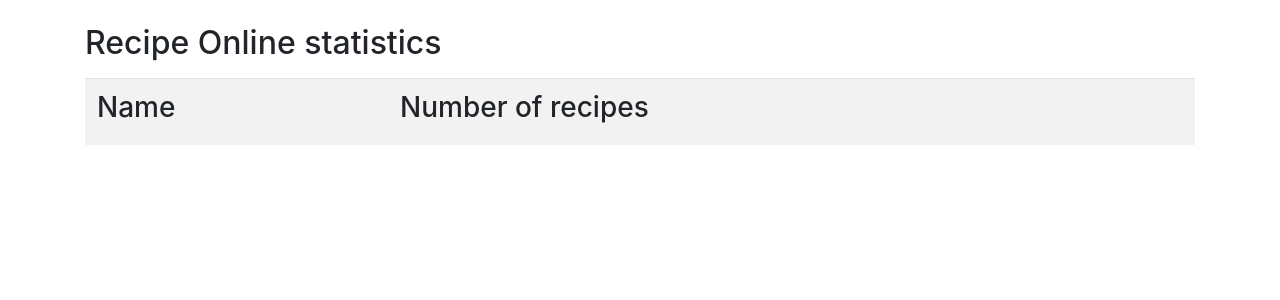
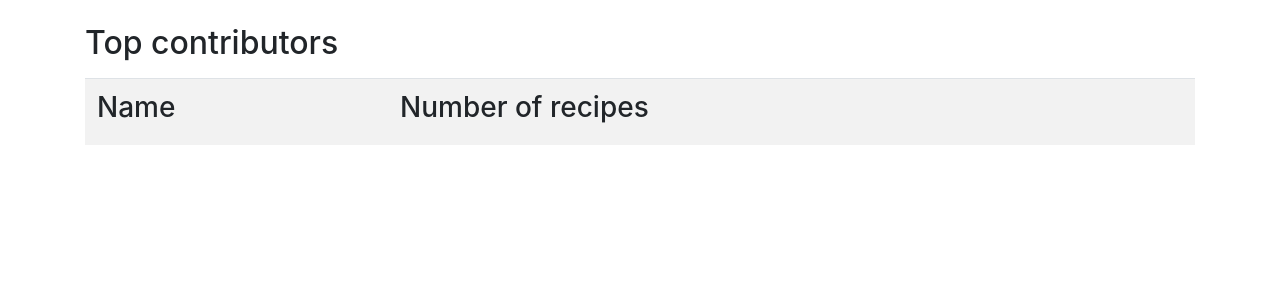
Before and after one commit to lauriap/OnlineRecipes, a Flask app: template application/templates/recipes/topcontributors.html in a window 1280 px wide. Shown: the part 56-356 px from the top of the page. Run offline with Flask 2, Linux system fonts and the light colour scheme; the template is opened without the code that fills it, so the values that code supplies are empty; some libraries are stand-ins or nearby versions.

Commit message:
Vko6 v. 1.23

```diff
--- a/application/recipes/models.py
+++ b/application/recipes/models.py
@@ -57,7 +57,9 @@ class Recipe(db.Model):
     def list_top_contributors():
         stmt = text("SELECT Account.id, Account.name, COUNT(Recipe.id) FROM Account"
                     " LEFT JOIN Recipe ON Recipe.account_id = Account.id"
-                    " GROUP BY account.id, account.name;")
+                    " GROUP BY account.id, account.name"
+                    " ORDER BY COUNT(Recipe.id);")
+
         res = db.engine.execute(stmt)
 
         response = []
--- a/application/templates/recipes/topcontributors.html
+++ b/application/templates/recipes/topcontributors.html
@@ -1,7 +1,7 @@
 {% extends "layout.html" %}
 
 {% block body %}
-<h2>Recipe Online statistics</h2>
+<h2>Top contributors</h2>
 <p></p>
 
 <table class="table table-striped">
```
